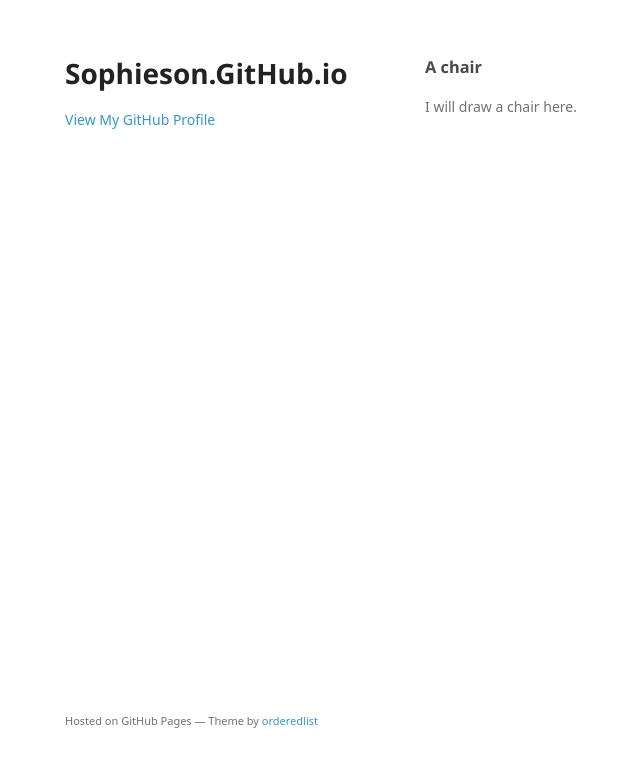
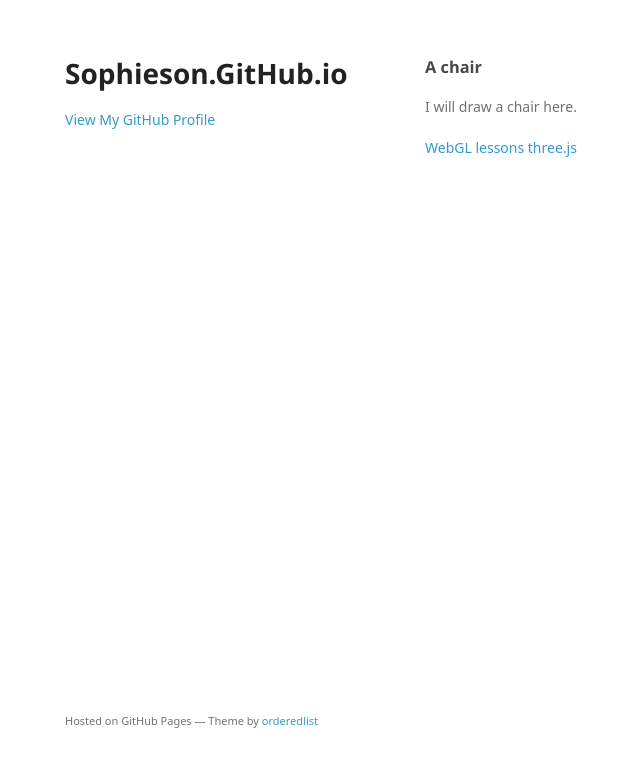
Before and after one commit to sophieson/sophieson.github.io, a plain HTML site: page index.html in a window 1280 px wide. Shown: the whole page, without its empty margins (145-785 px from the left). Drawn offline with Linux system fonts and the light colour scheme; a web font is replaced by a local one.

Commit message:
Update index.html

```diff
--- a/index.html
+++ b/index.html
@@ -27,6 +27,9 @@
         <a id="A chair" class="anchor" href="#welcome-to-github-pages" aria-hidden="true"><span aria-hidden="true" class="octicon octicon-link"></span></a>A chair</h3>
         <p>I will draw a chair here.</p>
 
+        <a href="http://learningwebgl.com/blog/?page_id=1217">WebGL lessons</a>
+        <a href="http://threejs.org/examples/">three.js</a>
+
       </section>
       <footer>
         <p><small>Hosted on GitHub Pages &mdash; Theme by <a href="https://github.com/orderedlist">orderedlist</a></small></p>
```
